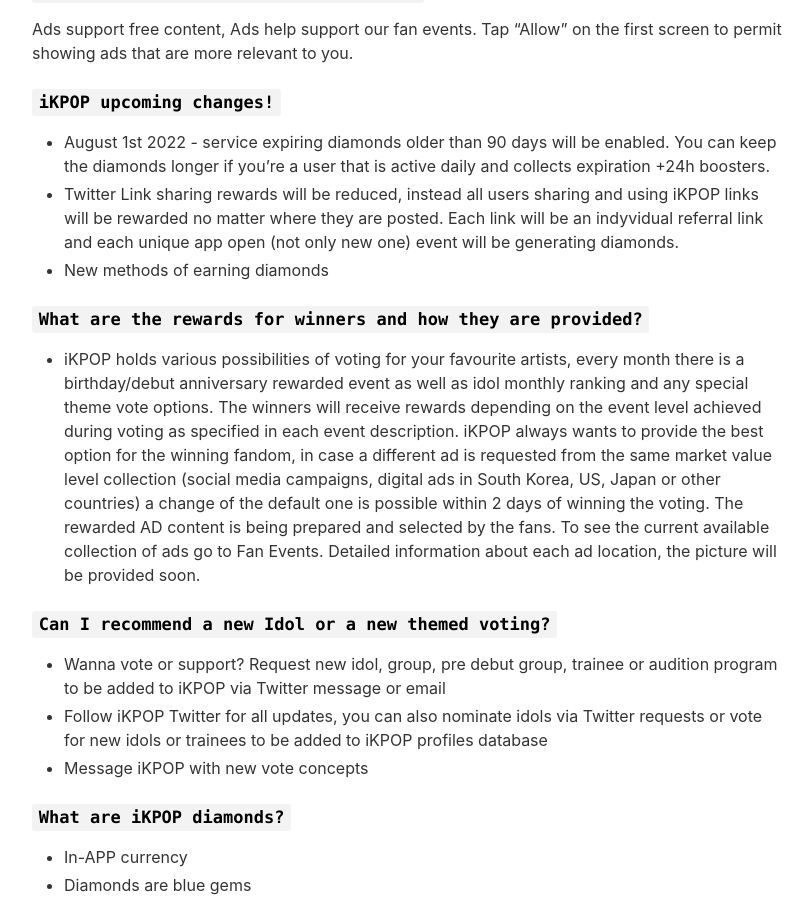
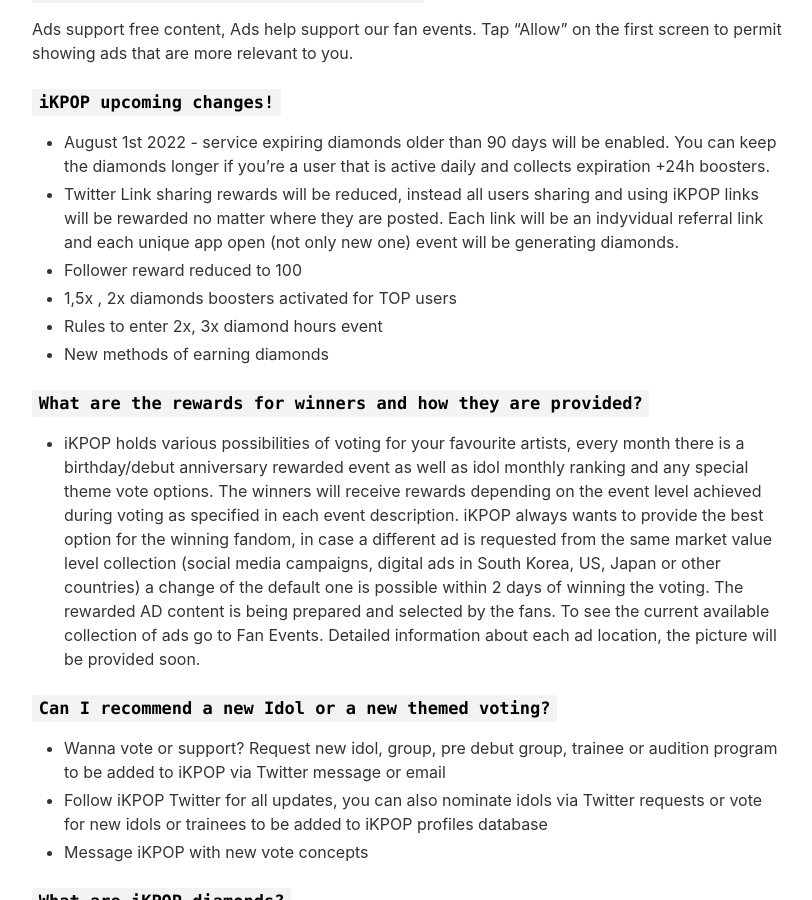
Before and after one commit to kapp7/app, a Jekyll site: the page built from _pages/qa.md, in a window 1280 px wide and 900 px high, scrolled down 495 px. Shown: the whole window, without its empty margins (233-1045 px from the left). Built offline with Jekyll 4.4.1, drawn with Linux system fonts in a browser that asks for light colours; nearby versions of some CDN libraries.

Commit message:
Update qa.md

```diff
--- a/_pages/qa.md
+++ b/_pages/qa.md
@@ -20,6 +20,9 @@
 ### `iKPOP upcoming changes!`
 - August 1st 2022 - service expiring diamonds older than 90 days will be enabled. You can keep the diamonds longer if you're a user that is active daily and collects expiration +24h boosters.
 - Twitter Link sharing rewards will be reduced, instead all users sharing and using iKPOP links will be rewarded no matter where they are posted. Each link will be an indyvidual referral link and each unique app open (not only new one) event will be generating diamonds.
+- Follower reward reduced to 100
+- 1,5x , 2x diamonds boosters activated for TOP users
+- Rules to enter 2x, 3x diamond hours event
 - New methods of earning diamonds
 
 
```
